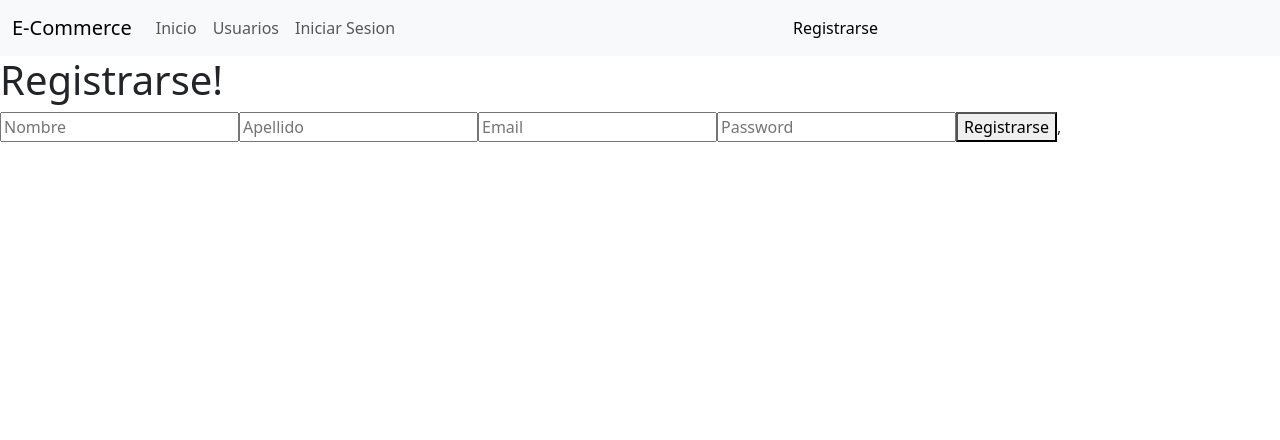
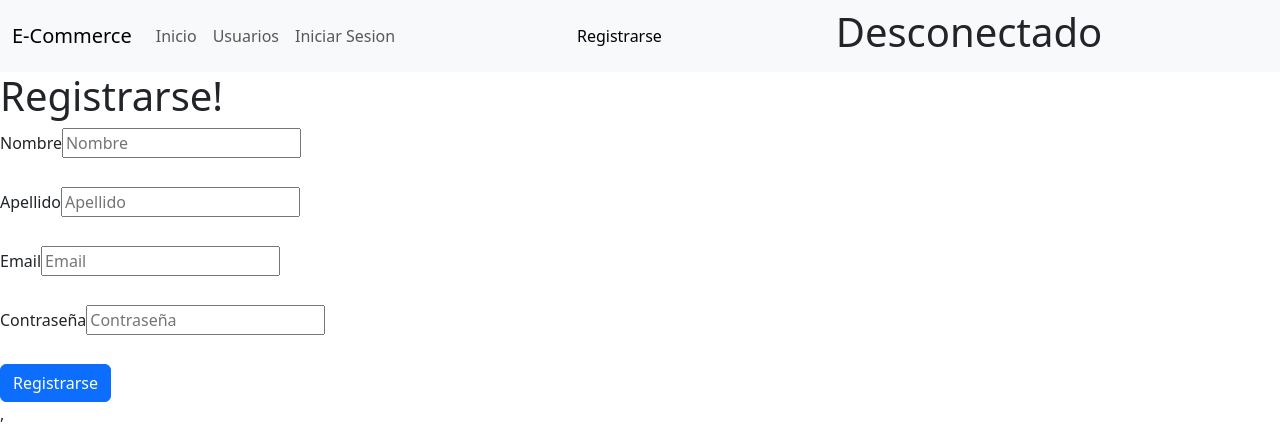
Before and after one commit to LeoSi1231/E-Commerce-Master, a React (Vite) app in the folder cliente/vite-project/: page /registrarse in a window 1280 px wide. Shown: the top 440 px of the page. Built offline with nearby package versions, Linux system fonts and the light colour scheme; no server answers.

Commit message:
clase23/10

```diff
--- a/cliente/vite-project/src/App.jsx
+++ b/cliente/vite-project/src/App.jsx
@@ -5,17 +5,21 @@ import Inicio from "./Paginas/Inicio"
 import VerUsuarios from "./paginas/usuarios/VerUsuarios"
 import VerUsuario from "./paginas/usuarios/VerUsuario"
 import CrearUsuario from "./paginas/usuarios/CrearUsuario"
-import Register from "./componentes/Register"
+import { useAuth } from "./UseAuth.jsx";
+import Login from "./paginas/Login"
+
 
 
 function App() {
+  const {usuarioLogeado, setUsuarioLogeado} = useAuth();
   return <>
-  <NavBar/>
+  <NavBar usuarioLogeado={usuarioLogeado}/>
   <Routes>
 <Route path="/" element= {<Inicio/> }/>
 <Route path= "/ver-usuarios" element= {<VerUsuarios/>}/>
 <Route path= "/registrarse" element= {<CrearUsuario/>}/>
 <Route path= "/ver-usuario/:idUsuario" element= {<VerUsuario/>}/>
+<Route path= "/login" element= {<Login setUsuarioLogeado={setUsuarioLogeado}/>}/>
 
 
   </Routes>
--- /dev/null
+++ b/cliente/vite-project/src/UseAuth.jsx
@@ -0,0 +1,35 @@
+import { createContext, useState, useEffect } from "react";
+const AuthContent = createContext();
+
+function useAuth() {
+
+    const [usuarioLogeado, setUsuarioLogeado] = useState({
+    logeado: false,
+    usuario:{},
+})
+const [cargando, setCargando] = useState(true)
+
+async function fetchUsuarioLogeado() {
+    const respuesta = await fetch("http://localhost:3000/usuarios/usuario-logeado",
+    {
+        credentials: "include",
+    }
+    )
+    const usuario = await respuesta.json();
+    setUsuarioLogeado(usuario);
+    setCargando(false);
+};
+
+useEffect(() => {
+    fetchUsuarioLogeado();
+}, []);
+
+return {
+    usuarioLogeado,
+    setUsuarioLogeado,
+    cargando,
+
+    };
+}
+
+export {useAuth};
--- a/cliente/vite-project/src/componentes/Navbar.jsx
+++ b/cliente/vite-project/src/componentes/Navbar.jsx
@@ -1,6 +1,15 @@
 import {NavLink } from "react-router-dom"
 
-function NavBar () {
+function NavBar ({usuarioLogeado}) {
+
+  const linksLogeado = () => {
+    return <h1>{usuarioLogeado.usuario.nombre}</h1>
+  }
+
+  const linksDeslogeado = () => {
+    return <h1>Desconectado</h1>
+  }
+
     return <nav className="navbar navbar-expand-lg bg-body-tertiary" style={{ position:"top"}}>
   <div className="container-fluid">
     <NavLink to ="/" className="navbar-brand" >E-Commerce</NavLink>
@@ -26,6 +35,10 @@ function NavBar () {
           <NavLink to ="/registrarse" className="nav-link ">Registrarse</NavLink>
         </li>
       </ul>
+      <ul className="navbar-nav me-auto mb-2 mb-lg-0">
+        {usuarioLogeado.logeado ? linksLogeado() : linksDeslogeado()}
+
+      </ul>
 
     </div>
 
--- a/cliente/vite-project/src/componentes/Register.jsx
+++ /dev/null
@@ -1,47 +0,0 @@
-import { NavLink } from "react-router-dom";
-
-function Register ({enviarPeticion, manejarInputs}) {
-    return (
-        <>
-       <form className="row g-3">
-  <div className="col-md-6">
-    <label for="inputEmail" className="form-label">Email</label>
-    <input type="text" placeholder="Email"
-        value={usuario.email}
-        onChange={manejarInputs }
-        name="Email" />
-  </div>
-  <div className="col-md-6">
-    <label for="inputPassword4" className="form-label">Contraseña</label>
-    <input type="text"
-        placeholder="Password"
-        value={usuario.password}
-        onChange={manejarInputs}
-        name="Password"
-        />
-  </div>
-  <div className="col-md-6">
-    <label for="inputCity" className="form-label">Nombre</label>
-    <input type="text"
-        placeholder="Nombre"
-        value={usuario.nombre}
-        onChange={manejarInputs}
-        name="nombre"/>
-  </div>
-  <div className="col-md-4">
-    <label for="inputState" className="form-label">Apellido</label>
-    <input type="text"
-        placeholder="Apellido"
-        value={usuario.apellido}
-        onChange={manejarInputs}
-        name="apellido" />
-  </div>
-
-  <div className="col-12">
-    <button className="btn btn-primary" type="submit" onClick={enviarPeticion}>Registrarse</button>
-  </div>
-</form>
-        </>
-    )
-}
-export default Register
--- a/cliente/vite-project/src/paginas/Login.jsx
+++ b/cliente/vite-project/src/paginas/Login.jsx
@@ -0,0 +1,70 @@
+import {useState} from "react"
+import {useNavigate} from "react-router-dom"
+
+
+
+function Login ({setUsuarioLogeado}) {
+    const [objUsuario, setObjUsuario] = useState({
+        email: "",
+        password: ""
+    })
+
+    const navigate = useNavigate();
+
+    function manejarInputs(evento) {
+        evento.preventDefault();
+        setObjUsuario({...objUsuario,
+            [evento.target.name]: evento.target.value})
+    }
+
+ const enviarLogin =() => {
+        fetch("http://localhost:3000/usuarios/login",{
+            method: "POST",
+            headers : {
+                "Content-Type": "application/json"
+            },
+            credentials: "include",
+            body: JSON.stringify(objUsuario),
+        }).then((response) => {
+            return response.json();
+            })
+            .then((data) => {
+                setUsuarioLogeado(data);
+                if (data.logeado){
+                navigate("/");
+                }
+            })
+        }
+
+    return (
+        <>
+        <h1>Iniciar Sesion</h1>
+        <form>
+    <div className="mb-2">
+    <label htmlFor="exampleInputEmail1" className="form-label">Email</label>
+    <input type="text"
+        placeholder="Email"
+        value={objUsuario.email}
+        onChange={manejarInputs }
+        name="email" />
+
+    </div>
+    <div className="mb-2">
+    <label htmlFor="exampleInputPassword1" className="form-label">Contraseña</label>
+    <input type="text"
+        placeholder="Contraseña"
+        value={objUsuario.password}
+        onChange={manejarInputs}
+        name="password"
+        />
+    </div>
+    <div className="col-12">
+    <button className="btn btn-primary" type="submit" onClick={enviarLogin}>Iniciar Sesion</button>
+  </div>
+
+        </form>
+        </>
+    )
+}
+
+export default Login
--- a/cliente/vite-project/src/paginas/usuarios/CrearUsuario.jsx
+++ b/cliente/vite-project/src/paginas/usuarios/CrearUsuario.jsx
@@ -1,6 +1,6 @@
 import { useState } from "react"
 import { useNavigate } from "react-router-dom"
-import Register from "../../componentes/Register";
+
 
 
 function CrearUsuario () {
@@ -28,7 +28,7 @@ function CrearUsuario () {
             credentials: "include",
             body: JSON.stringify(usuario),
         }).then((response) => {
-            navigate("/usuarios")
+            navigate("/")
             })
         }
 
@@ -36,39 +36,52 @@ function CrearUsuario () {
     return (
         <>
         <h1>Registrarse!</h1>
-        <input
-        type="text"
+        <form className="row g-3">
+  <div className="mb-2">
+  <label htmlFor="inputCity" className="form-label">Nombre</label>
+    <input type="text"
         placeholder="Nombre"
         value={usuario.nombre}
         onChange={manejarInputs}
         name="nombre"/>
-
-        <input
-        type="text"
+  </div>
+  <div className="mb-2">
+  <label htmlFor="inputState" className="form-label">Apellido</label>
+    <input type="text"
         placeholder="Apellido"
         value={usuario.apellido}
         onChange={manejarInputs}
-        name="apellido"
-        />
-
-        <input
-        type="text"
+        name="apellido" />
+  </div>
+  <div className="mb-2">
+  <label htmlFor="exampleInputEmail1" className="form-label">Email</label>
+    <input type="text"
         placeholder="Email"
         value={usuario.email}
         onChange={manejarInputs }
-        name="Email"
+        name="email" />
+
+  </div>
+  <div className="mb-2">
+  <label htmlFor="exampleInputPassword1" className="form-label">Contraseña</label>
+    <input type="text"
+        placeholder="Contraseña"
+        value={usuario.password}
+        onChange={manejarInputs}
+        name="password"
         />
 
-        <input
-        type="text"
-        placeholder="Password"
-        value={usuario.password}
-        onChange={manejarInputs}
-        name="Password"
-        />
-        <button type="submit" onClick={enviarPeticion}>Registrarse</button>
+  </div>
+
+  <div className="col-12">
+    <button className="btn btn-primary" type="submit" onClick={enviarPeticion}>Registrarse</button>
+  </div>
+</form>
         </>
     )
 }
 
+
+
+
 export default CrearUsuario
```
Also changed, not shown: cliente/vite-project/src/componentes/LogoutUsuario.jsx (added, +9 -0 lines), 1 other file (tests, documents, lock files or other folders).
